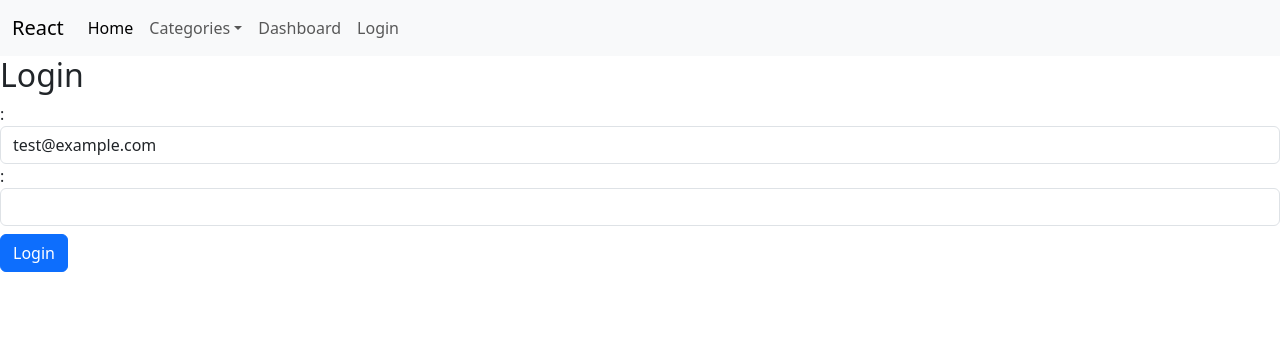
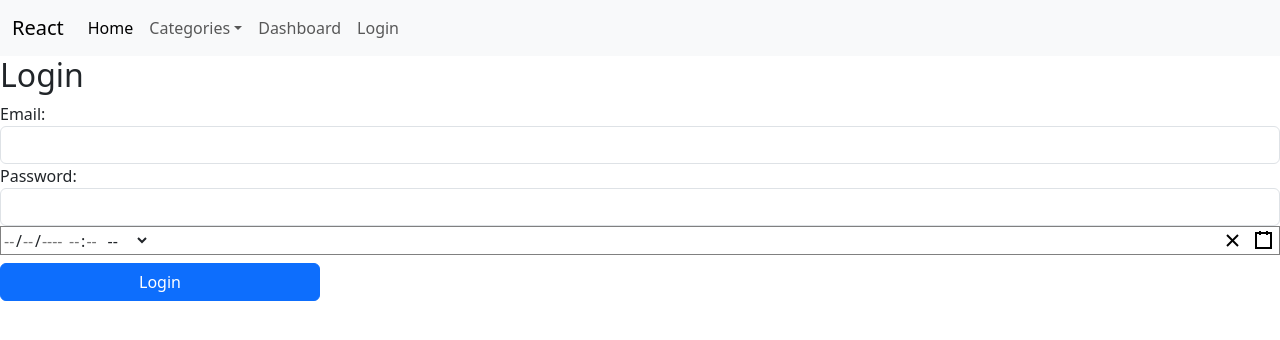
Before and after one commit to gc-techies/learn-react-sept-2026, a React (Vite) app: page /login in a window 1280 px wide. Shown: the top 340 px of the page. Built offline with nearby package versions, Linux system fonts and the light colour scheme.

Commit message:
react-hook-form Controller with DateTimePicker

```diff
--- a/package.json
+++ b/package.json
@@ -10,9 +10,12 @@
     "preview": "vite preview"
   },
   "dependencies": {
+    "@hookform/resolvers": "^6.0.2",
     "bootstrap": "^5.3.8",
     "react": "^19.2.8",
+    "react-datetime-picker": "^7.1.0",
     "react-dom": "^19.2.8",
+    "react-hook-form": "^7.91.0",
     "react-router-dom": "^7.18.4",
     "yup": "^1.7.1"
   },
--- a/src/components/LoginForm.jsx
+++ b/src/components/LoginForm.jsx
@@ -1,15 +1,21 @@
-import React, { Component } from 'react'
-// import { useForm } from 'react-hook-form';
-// import { yupResolver } from '@hookform/resolvers/yup';
+import React, { useState } from 'react'
+import { useForm, Controller  } from 'react-hook-form';
+import { yupResolver } from '@hookform/resolvers/yup';
 import * as yup from 'yup';
+import DateTimePicker from 'react-datetime-picker';
+import 'react-datetime-picker/dist/DateTimePicker.css';
 
-import Input from '../reusable-components/Input';
+import YupInput from '../reusable-components/YupInput';
 
-export default class LoginForm extends Component {
-    email = React.createRef();
-    password = React.createRef();
+export default function LoginForm() {
+
+    const [credentials, setCredentials] = useState({
+        email: '',
+        password: ''
+    });
+
     // 1. Define your schema blueprint
-    schema = yup.object().shape({
+    const schema = yup.object().shape({
         email: yup
             .string()
             .email('Invalid email format')
@@ -20,81 +26,49 @@ export default class LoginForm extends Component {
             .required('Password is required'),
     });
 
-    state = {
-        credentials: {
-            email: 'test@example.com',
-            password: ''
-        },
-        errors: {}
+    const {
+        register,
+        handleSubmit,
+        control,
+        formState: { errors },
+    } = useForm({
+        resolver: yupResolver(schema),
+    })
+
+    const submit = (data) => {
+        console.log(data);
+        // submit data to server
+        const creds = credentials;
     }
 
-    validate = () => {
-        const errors = {};
-        const { credentials } = this.state;
-        if(credentials.email.trim() === ''){
-            errors.email = "Email is required";
-        }
-        if(credentials.password.trim() === ""){
-            errors.password = "Password is required";
-        }
-        if(credentials.password.trim().length < 5){
-            errors.password = "Password must be at least 6 Characters"
-        }
-
-        return Object.keys(errors).length === 0 ? null : errors;
-    }
-
-    handleSubmit = (event) => {
-        event.preventDefault();
-        const { credentials } = this.state;
-
-        // validate.. if errors, show errors and return, else continue
-        try {
-            yup.string()
-                .required("Email is required")
-                .email('must be a valid email')
-                .validateSync(credentials.email.trim());
-            yup.string().required("Password is required").validateSync(credentials.password.trim());
-            this.setState({errors: errors || {}});
-
-            const email = this.email.current.value;
-            const password = this.password.current.value;
-            console.log(`Email: ${email}, Password: ${password}`);
-        } catch (error) {
-            console.error(error);
-        }
-    }
-
-    handleChange = (event) => {
-        const credentials = { ...this.state.credentials };
-        credentials[event.currentTarget.name] = event.currentTarget.value;
-        this.setState({ credentials });
-    }
-
-    render() {
-        return (
+    return (
         <div>
             <h2>Login</h2>
-            <form onSubmit={this.handleSubmit}>
-                <Input
+            <form onSubmit={handleSubmit(submit)} className='d-flex flex-column'>
+                <YupInput
+                    register = {register}
                     name='email'
                     type='email'
-                    onChange={this.handleChange}
-                    value={this.state.credentials.email}
-                    ref={this.email}
-                    error={this.state.errors.email}
+                    label={"Email"}
+                    error={errors.email?.message}
                 />
-                <Input
+                <YupInput
+                    register = {register}
                     name='password'
                     type='password'
-                    onChange={this.handleChange}
-                    value={this.state.credentials.password}
-                    ref={this.password}
-                    error={this.state.errors.password}
+                    label={"Password"}
+                    error={errors.password?.message}
                 />
-                <button type="submit" className="btn btn-primary mt-2">Login</button>
+
+                <Controller
+                    control={control}
+                    name='date'
+                    render={({ field }) => (
+                        <DateTimePicker  {...field} />
+                    )}
+                />
+                <button type="submit" className="btn btn-primary mt-2 w-25">Login</button>
             </form>
         </div>
-        )
-    }
+    )
 }
--- a/src/reusable-components/Input.jsx
+++ b/src/reusable-components/Input.jsx
@@ -1,9 +1,10 @@
 
-const Input = ({type, name, value, ref, label, error, onChange}) => {
+const Input = ({type, name, value, ref, label, error, register, onChange}) => {
     return (
         <div className="form-group">
             <label htmlFor="email">{label}:</label>
             <input
+                {...register(name)}
                 type={type}
                 onChange={onChange}
                 name={name}
--- /dev/null
+++ b/src/reusable-components/YupInput.jsx
@@ -0,0 +1,16 @@
+
+const YupInput = ({name, type, label, error, register}) => {
+    return (
+        <div className="form-group">
+            <label htmlFor="email">{label}:</label>
+            <input
+                {...register(name)}
+                type={type}
+                className="form-control"
+            />
+            <span className="text-danger">{error}</span>
+        </div>
+    )
+}
+
+export default YupInput;
```
Also changed, not shown: 1 other file (tests, documents, lock files or other folders).
